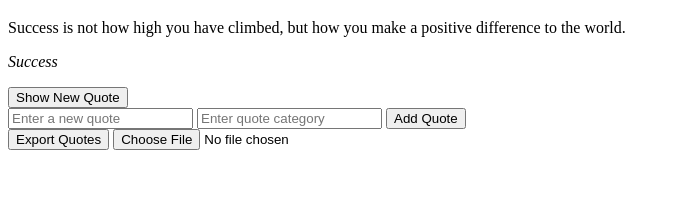
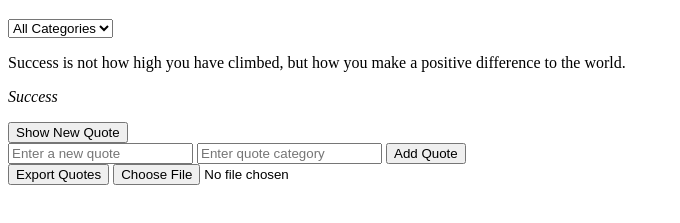
Before and after one commit to celesnalo/alx_fe_javascript, a plain HTML site: page dom-manipulation/index.html in a window 1280 px wide. Shown: the part 61-284 px from the top of the page, without its empty margins (0-680 px from the left). Drawn offline with Linux system fonts and the light colour scheme.

Commit message:
implementing a dynamic content filtering system that allows users to filter quotes by categories stored in web storage

```diff
--- a/dom-manipulation/index.html
+++ b/dom-manipulation/index.html
@@ -7,6 +7,12 @@
 </head>
 <body>
   <h1>Dynamic Quote Generator</h1>
+  <div>
+    <select id="categoryFilter" onchange="filterQuotes()">
+      <option value="all">All Categories</option>
+      <!-- Dynamically populated categories -->
+    </select>
+  </div>
   <div id="quoteDisplay"></div>
   <button id="newQuote">Show New Quote</button>
   <div>
--- a/dom-manipulation/script.js
+++ b/dom-manipulation/script.js
@@ -4,6 +4,9 @@ let quotes = JSON.parse(localStorage.getItem('quotes')) || [
   { text: "Life is what happens when you're busy making other plans.", category: "Life" },
   { text: "Success is not how high you have climbed, but how you make a positive difference to the world.", category: "Success" }
 ];
+
+// Retrieve the last selected filter from localStorage
+let selectedCategory = localStorage.getItem('selectedCategory') || 'all';
 
 // Function to save quotes to localStorage
 function saveQuotes() {
@@ -12,10 +15,16 @@ function saveQuotes() {
 
 // Function to display a random quote
 function showRandomQuote() {
-  const quoteDisplay = document.getElementById('quoteDisplay');
-  const randomIndex = Math.floor(Math.random() * quotes.length);
-  const randomQuote = quotes[randomIndex];
-  quoteDisplay.innerHTML = `<p>${randomQuote.text}</p><p><em>${randomQuote.category}</em></p>`;
+  const filteredQuotes = quotes.filter(quote => selectedCategory === 'all' || quote.category === selectedCategory);
+  if (filteredQuotes.length > 0) {
+    const randomIndex = Math.floor(Math.random() * filteredQuotes.length);
+    const randomQuote = filteredQuotes[randomIndex];
+    const quoteDisplay = document.getElementById('quoteDisplay');
+    quoteDisplay.innerHTML = `<p>${randomQuote.text}</p><p><em>${randomQuote.category}</em></p>`;
+  } else {
+    const quoteDisplay = document.getElementById('quoteDisplay');
+    quoteDisplay.innerHTML = `<p>No quotes available for the selected category.</p>`;
+  }
 }
 
 // Function to add a new quote
@@ -32,11 +41,36 @@ function addQuote() {
     document.getElementById('newQuoteText').value = '';
     document.getElementById('newQuoteCategory').value = '';
 
+    // Update the category filter options
+    updateCategoryFilter();
+
     // Optionally, display the newly added quote
     showRandomQuote();
   } else {
     alert('Please enter both a quote and a category.');
   }
+}
+
+// Function to update the category filter options
+function updateCategoryFilter() {
+  const categoryFilter = document.getElementById('categoryFilter');
+  categoryFilter.innerHTML = '<option value="all">All Categories</option>';
+  const categories = [...new Set(quotes.map(quote => quote.category))];
+  categories.forEach(category => {
+    const option = document.createElement('option');
+    option.value = category;
+    option.textContent = category;
+    categoryFilter.appendChild(option);
+  });
+  categoryFilter.value = selectedCategory;
+}
+
+// Function to filter quotes based on selected category
+function filterQuotes() {
+  const categoryFilter = document.getElementById('categoryFilter');
+  selectedCategory = categoryFilter.value;
+  localStorage.setItem('selectedCategory', selectedCategory); // Save selected category to localStorage
+  showRandomQuote();
 }
 
 // Function to export quotes to a JSON file
@@ -59,6 +93,7 @@ function importFromJsonFile(event) {
     quotes.push(...importedQuotes);
     localStorage.setItem('quotes', JSON.stringify(quotes)); // Save updated quotes to localStorage
     alert('Quotes imported successfully!');
+    updateCategoryFilter();
     showRandomQuote();
   };
   fileReader.readAsText(event.target.files[0]);
@@ -67,8 +102,6 @@ function importFromJsonFile(event) {
 // Event listener for the "Show New Quote" button
 document.getElementById('newQuote').addEventListener('click', showRandomQuote);
 
-// Event listener for the "Export Quotes" button
-document.getElementById('exportQuotes').addEventListener('click', exportToJsonFile);
-
 // Initial setup
+updateCategoryFilter();
 showRandomQuote();
```
